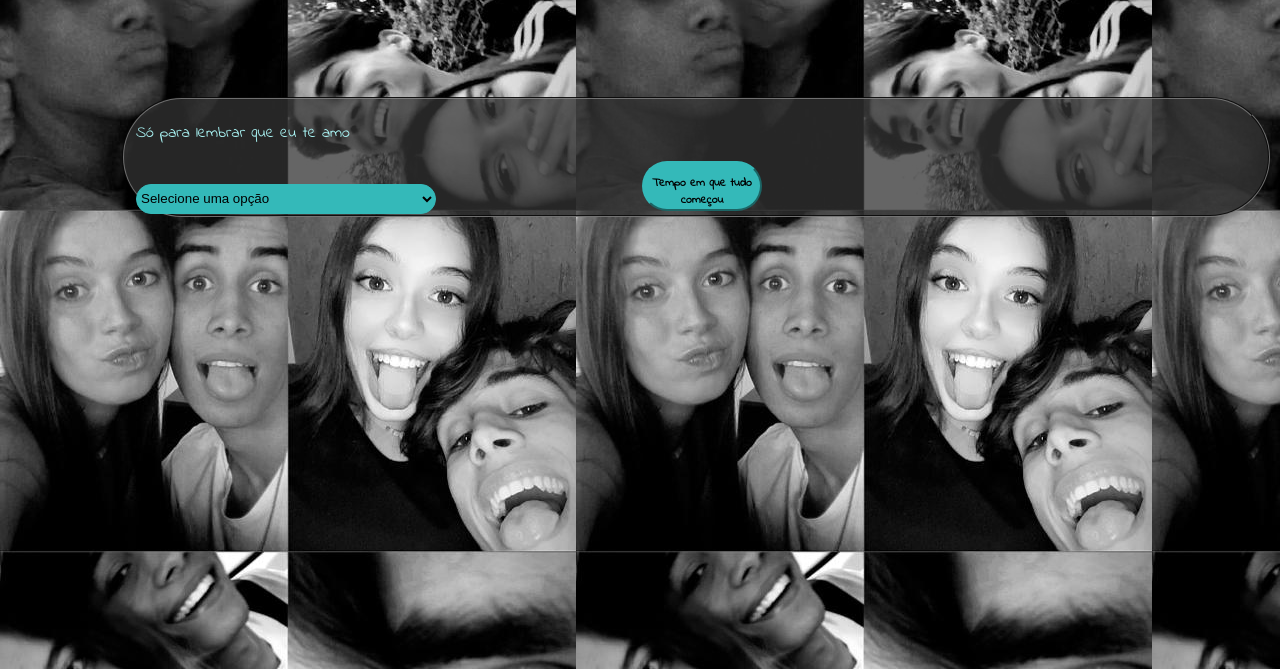
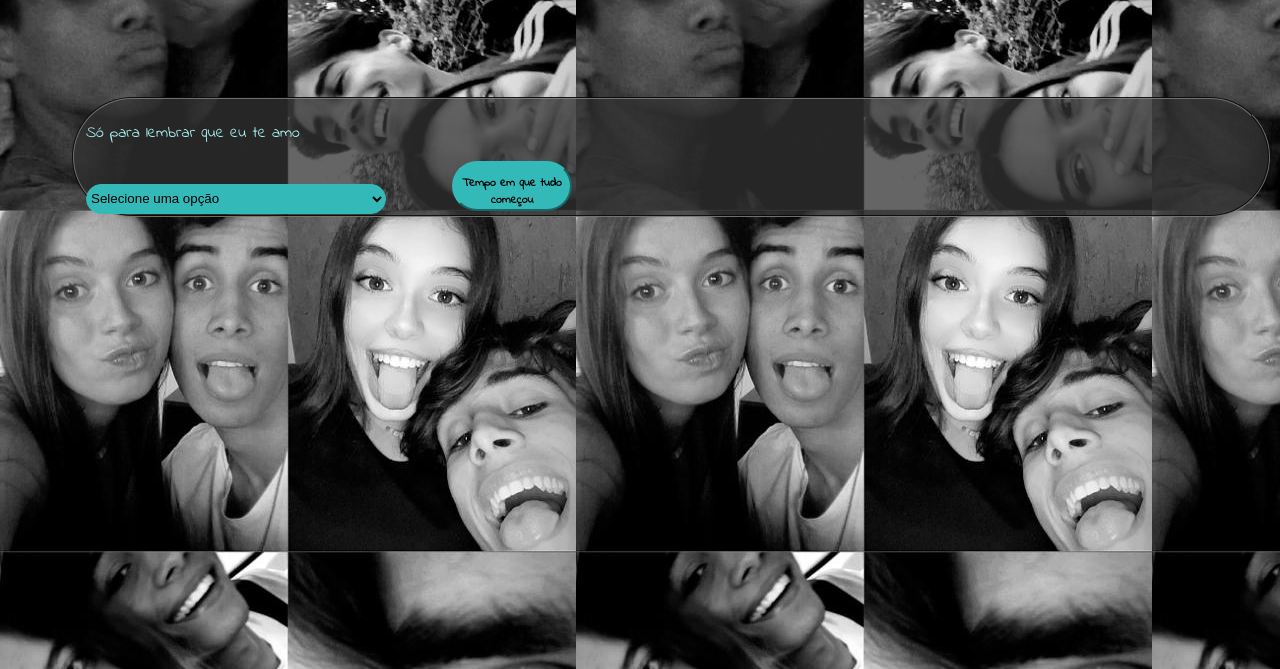
Before and after one commit to caioarq22/caioarq22.github.io, a plain HTML site: page index.html in a window 1280 px wide. Shown: the part 131-800 px from the top of the page. Drawn offline with Linux system fonts and the light colour scheme.

Commit message:
Update pagina.css

```diff
--- a/pagina.css
+++ b/pagina.css
@@ -41,7 +41,7 @@ body fieldset{
 }
 
 #corpo{
-    margin-left: 70px;
+    margin-left: 20px;
 }
 
 select{
@@ -56,7 +56,7 @@ button{
     background-color:rgb(52, 185, 185)  ;
     border-color: rgb(52, 185, 185) ;
     border-radius: 100px;
-    margin-left: 200px;
+    margin-left: 60px;
     height: 50px;
     width: 120px;
     font-size: x-small;
```
